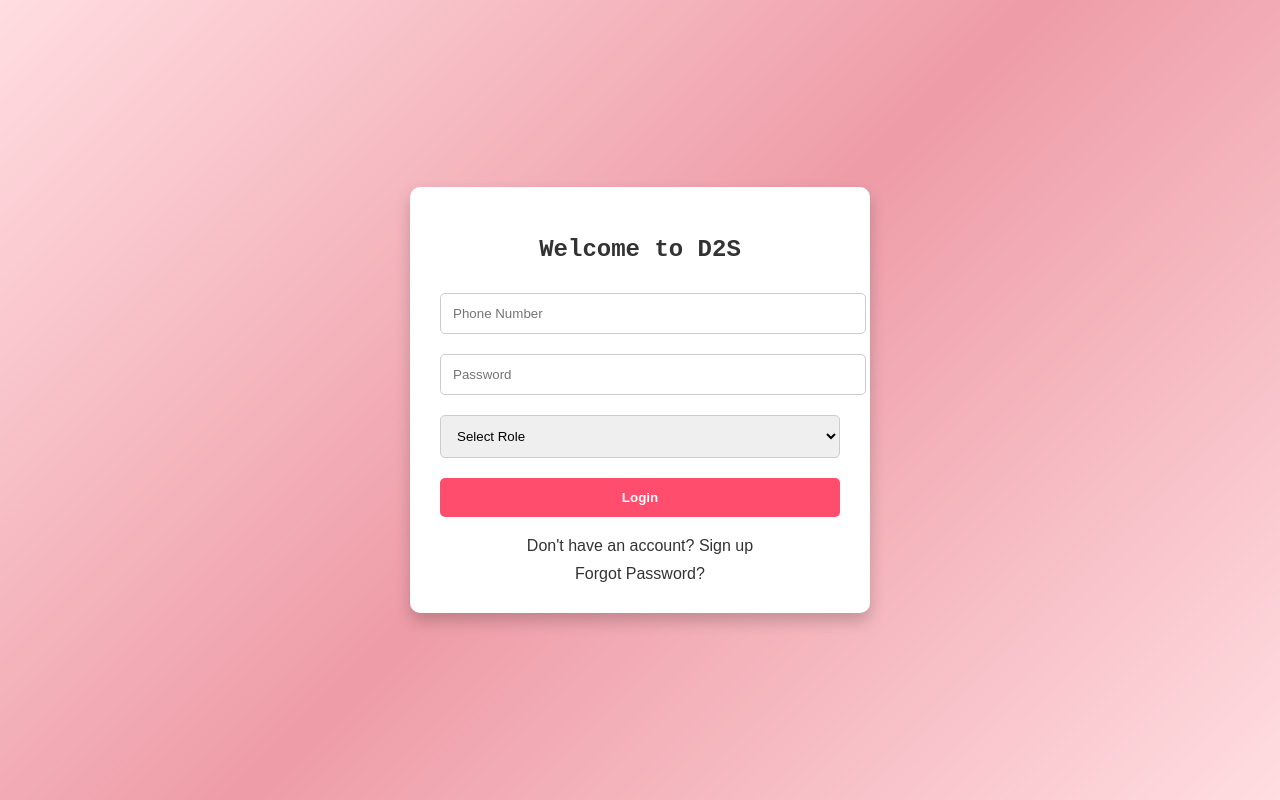
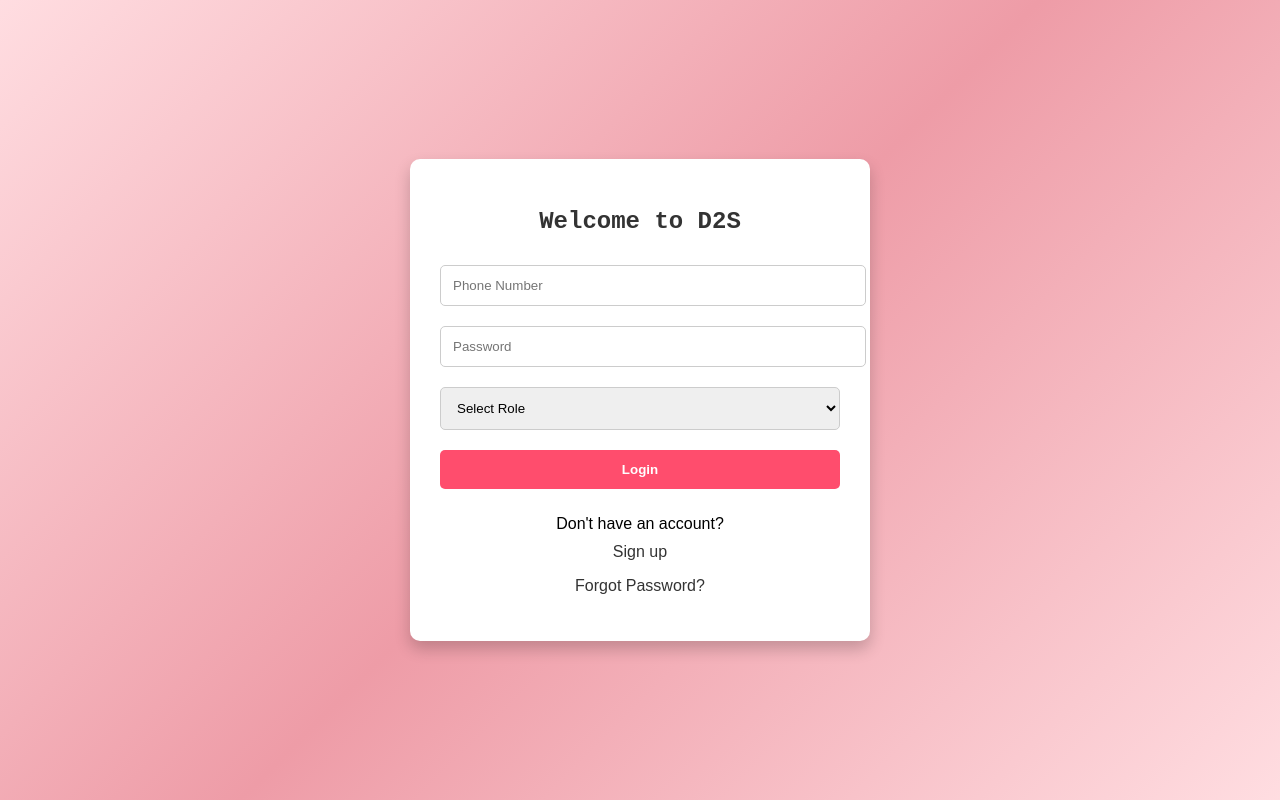
Before and after one commit to PriyankaR2024/D2S, a plain HTML site: page index.html in a window 1280 px wide. Drawn offline with Linux system fonts and the light colour scheme.

Commit message:
index.html

```diff
--- a/index.html
+++ b/index.html
@@ -22,8 +22,8 @@
                 <button type="submit">Login</button>
             </form>
             <div class="links">
-                <a href="#">Don't have an account? <span>Sign up</span></a>
-                <a href="#">Forgot Password?</a>
+                <p>Don't have an account? <a href="signup.html">Sign up</a></p>
+                <p><a href="forgot-password.html">Forgot Password?</a></p>
             </div>
         </div>
     </div>
```
